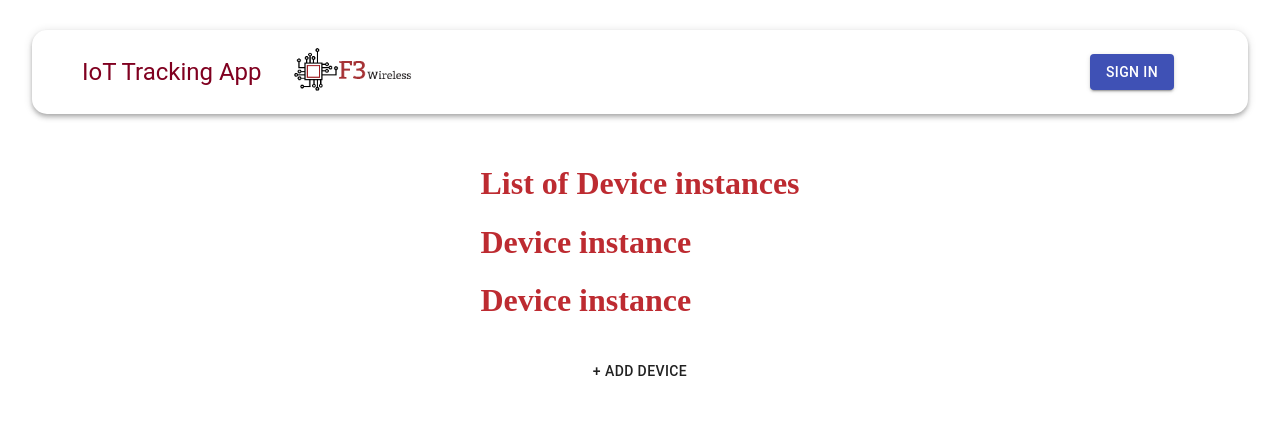
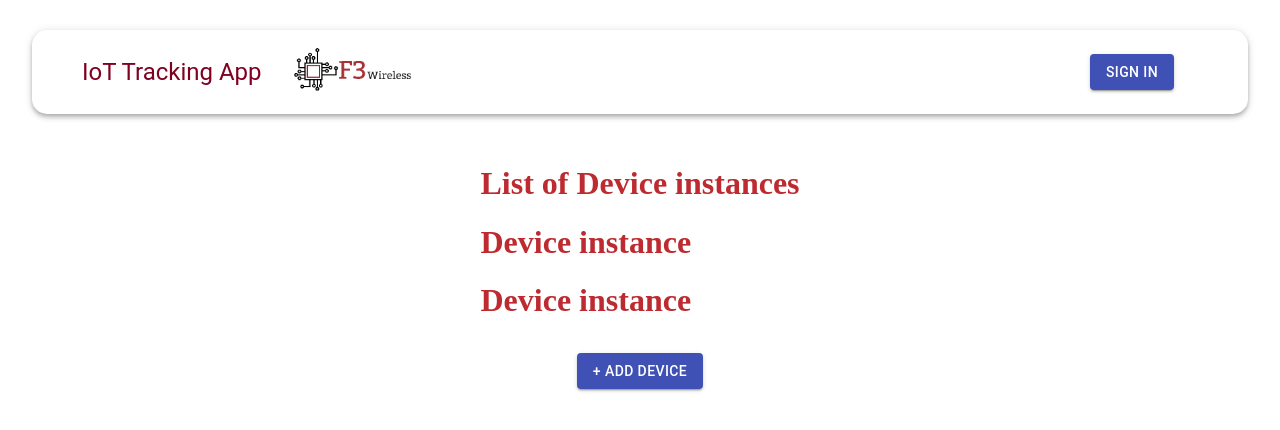
Before and after one commit to rachelhon/iot, a React (Create React App) app in the folder client/: page /home in a window 1280 px wide. Shown: the top 430 px of the page. Built offline with nearby package versions, Linux system fonts and the light colour scheme; no server answers.

Commit message:
updated add device button

```diff
--- a/client/src/components/Home/Home.js
+++ b/client/src/components/Home/Home.js
@@ -26,7 +26,8 @@ const Home = () => {
             <Grid item xs={12} sm={7}>
              <Devices/>
             </Grid>
-            <Button onClick={handleAddDevice}>
+
+            <Button variant="contained" color="primary" onClick={handleAddDevice}>
              + Add Device
             </Button>
           </Grid>
```
